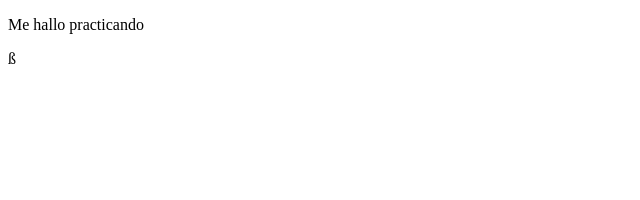
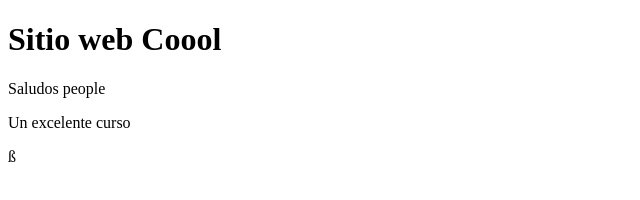
Before and after one commit to crhmeza/preworkMac, a plain HTML site: page index.html in a window 1280 px wide. Shown: the whole page, without its empty margins (0-640 px from the left). Drawn offline with Linux system fonts and the light colour scheme.

Commit message:
added a paragraph of text

```diff
--- a/index.html
+++ b/index.html
@@ -4,9 +4,11 @@
     <meta charset="UTF-8">
     <meta http-equiv="X-UA-Compatible" content="IE=edge">
     <meta name="viewport" content="width=device-width, initial-scale=1.0">
-    <title>DEMO PLATZI</title>
+    <title>Hello Platzi</title>
 </head>
 <body>
-    <p>Me hallo practicando</p>
+    <h1>Sitio web Coool</h1>
+    <p>Saludos people</p>
+    <p>Un excelente curso</p>
 </body>ß
 </html>
```
